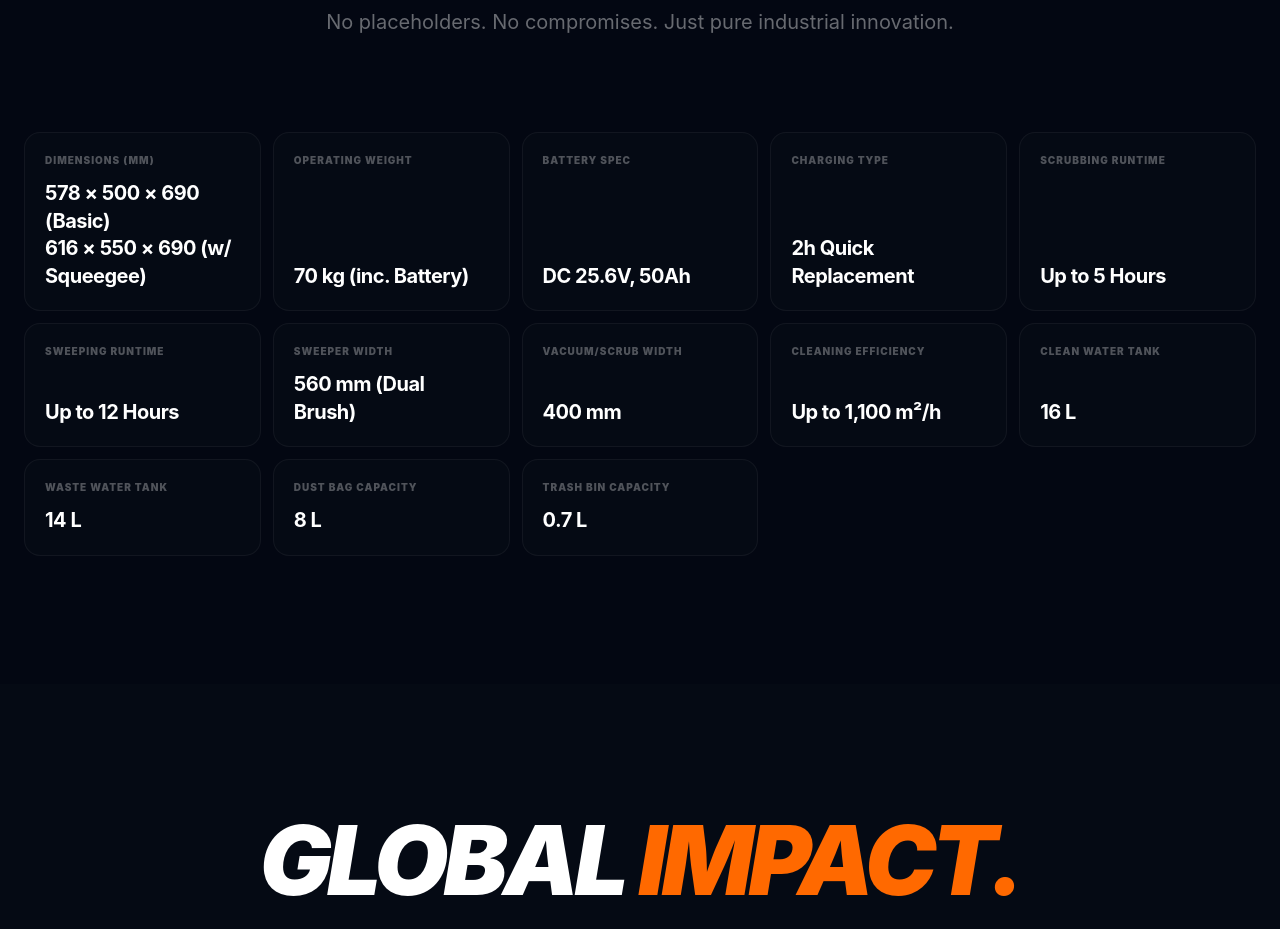
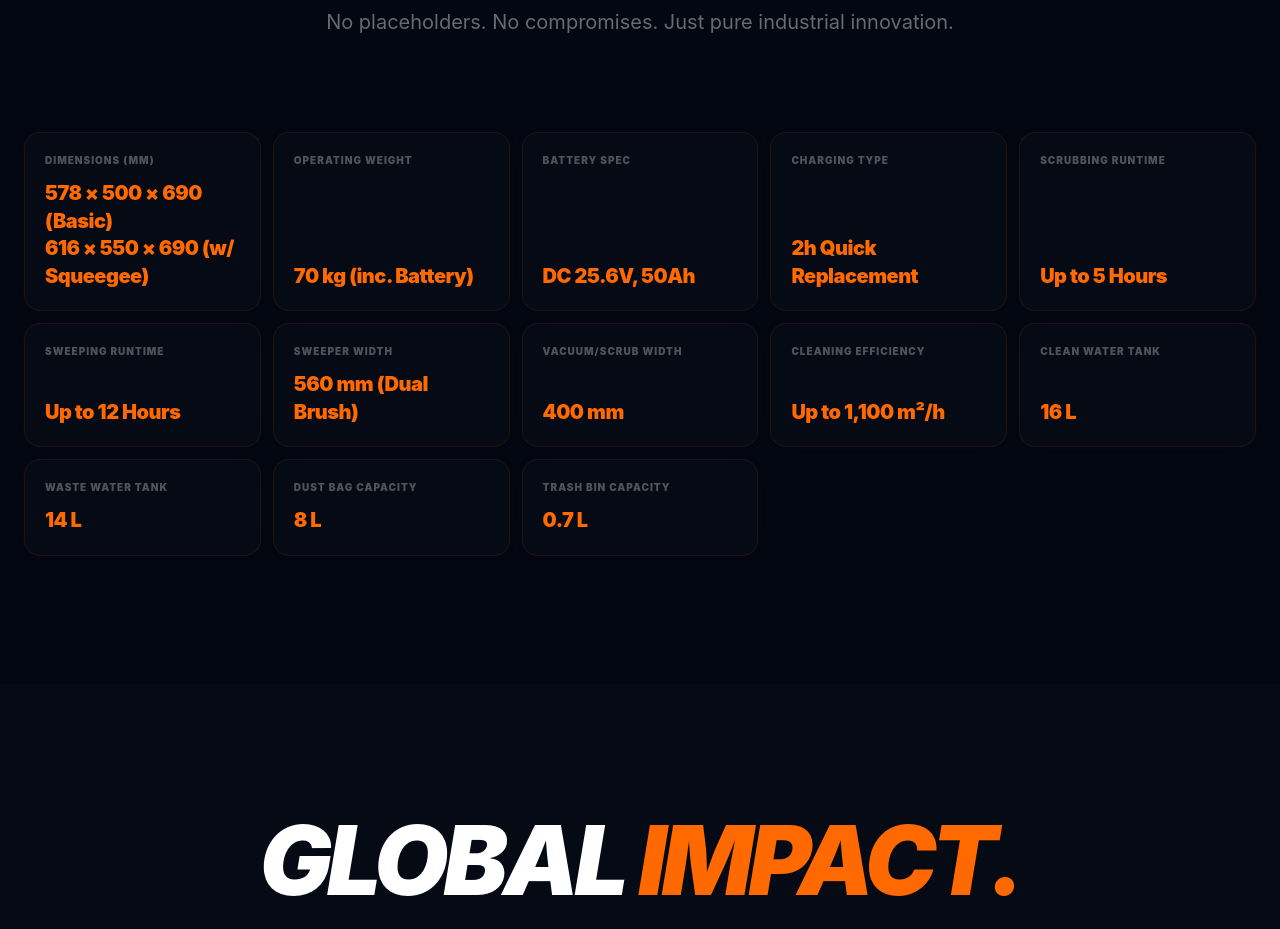
Before and after one commit to mobiliseapplabllp/robotics-website, a React (Vite) app: page /products/c40 in a window 1280 px wide. Shown: the part 8240-9169 px from the top of the page. Built offline with nearby package versions, Linux system fonts and the light colour scheme.

Commit message:
style(c40): highlight tech specs with orange text and interactive borders

```diff
--- a/src/app/pages/products/C40Page.tsx
+++ b/src/app/pages/products/C40Page.tsx
@@ -176,9 +176,9 @@ export function C40Page() {
 
                     <div className="grid grid-cols-2 md:grid-cols-4 lg:grid-cols-5 gap-3">
                         {SPECS.flatMap(cat => cat.items).map((item, idx) => (
-                            <div key={idx} className="group p-5 bg-[#050a14] border border-white/5 hover:border-orange-500/30 rounded-2xl transition-all hover:bg-white/[0.02] flex flex-col justify-between">
-                                <div className="text-white/30 text-[10px] font-black uppercase tracking-widest mb-3 group-hover:text-orange-500/50 transition-colors uppercase">{item.label}</div>
-                                <div className="text-white text-lg md:text-xl font-bold tracking-tight leading-snug whitespace-pre-line">{item.value}</div>
+                            <div key={idx} className="group p-5 bg-[#050a14] border border-orange-500/10 hover:border-orange-500/50 rounded-2xl transition-all hover:bg-orange-500/[0.03] flex flex-col justify-between shadow-[0_0_20px_rgba(249,115,22,0.02)] hover:shadow-[0_0_30px_rgba(249,115,22,0.1)]">
+                                <div className="text-white/30 text-[10px] font-black uppercase tracking-widest mb-3 group-hover:text-white/50 transition-colors uppercase">{item.label}</div>
+                                <div className="text-orange-500 text-lg md:text-xl font-black tracking-tight leading-snug whitespace-pre-line group-hover:text-orange-400 transition-colors">{item.value}</div>
                             </div>
                         ))}
                     </div>
```
